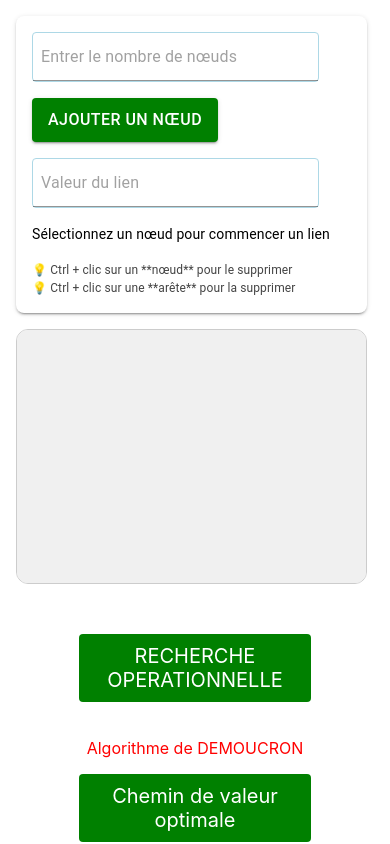
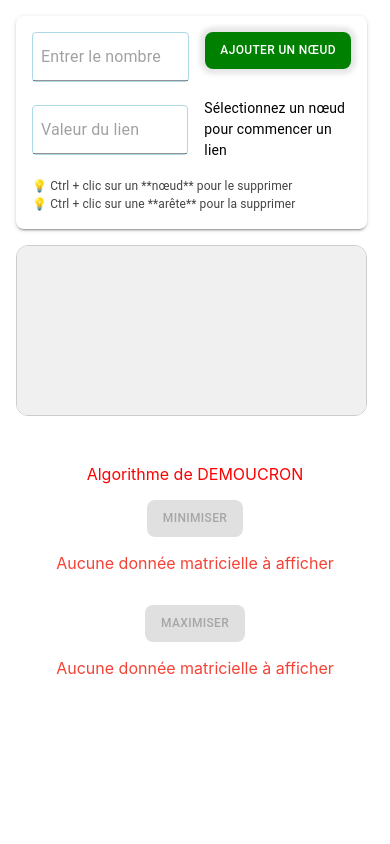
Before and after one commit to miorami07/ro-project, a React (Create React App) app: page / in a window 390 px wide. Built offline with nearby package versions, Linux system fonts and the light colour scheme.

Commit message:
fix: responsive design

```diff
--- a/src/component/graphe/Graphe.jsx
+++ b/src/component/graphe/Graphe.jsx
@@ -121,13 +121,10 @@ const DynamicGraph = () => {
   }
   return (
     <Stack
-      style={{
-        width: "100%",
-        height: "100vh",
-        overflow: "hidden",
-        gap: 2,
-      }}
+      width={"100%"}
+      height={{ xs: "100vh", md: "100vh" }}
       direction={{ xs: "column", md: "row" }}
+      gap={2}
     >
       <Stack
         direction="column"
@@ -136,18 +133,19 @@ const DynamicGraph = () => {
         spacing={2}
         padding={{ xs: 2, md: 4 }}
         marginRight={{ xs: 10, md: 2 }}
+        border={{ xs: "'1px solid red", md: 0 }}
       >
         <Box
           sx={{
             background: "#fff",
-            p: 2,
             borderRadius: 2,
             boxShadow: 2,
+            p: 2,
           }}
         >
           <Stack direction="column" spacing={2}>
             <Stack
-              direction={{ xs: "column", sm: "row" }}
+              direction={{ xs: "row", sm: "row" }}
               spacing={2}
               alignItems={{ xs: "flex-start", md: "center" }}
               justifyContent="space-between"
@@ -163,7 +161,7 @@ const DynamicGraph = () => {
                   border: "1px solid lightblue",
                   borderRadius: 1,
                   padding: 1,
-                  width: { xs: "90%", sm: "50%" },
+                  width: { xs: "50%", sm: "50%" },
                 }}
               />
               <Button
@@ -172,11 +170,13 @@ const DynamicGraph = () => {
                 sx={{
                   backgroundColor: "green",
                   color: "white",
-                  fontSize: "16px",
+                  fontSize: { xs: "12px", md: "16px" },
                   px: { xs: 2, md: 3 },
                   py: { xs: 1, md: 1.5 },
-                  borderRadius: 1,
+                  borderRadius: 2,
                   whiteSpace: "nowrap",
+                  textAlign: "center",
+                  boxShadow: "0 0 5px 5px rgb(0, 0,0, 0.1)",
                 }}
               >
                 Ajouter un nœud
@@ -184,9 +184,9 @@ const DynamicGraph = () => {
             </Stack>
 
             <Stack
-              direction={{ xs: "column", sm: "row" }}
+              direction={{ xs: "row", sm: "row" }}
               spacing={2}
-              alignItems={{ xs: "flex-start", md: "center" }}
+              alignItems={{ xs: "center", md: "center" }}
               justifyContent="space-between"
             >
               <Input
@@ -200,13 +200,13 @@ const DynamicGraph = () => {
                   border: "1px solid lightblue",
                   borderRadius: 1,
                   padding: 1,
-                  width: { xs: "90%", sm: "50%" },
+                  width: { xs: "100%", sm: "50%" },
                 }}
               />
               <Typography
                 sx={{
                   fontSize: { xs: 14, md: 16 },
-                  width: { xs: "100%", sm: "auto" },
+                  width: { xs: "100%", sm: "50%" },
                 }}
               >
                 {linkingNode
@@ -225,7 +225,7 @@ const DynamicGraph = () => {
         </Box>
         <Box
           sx={{
-            height: { xs: "30vh", md: "100vh" },
+            height: { xs: "20vh", md: "100vh" },
             overflowX: "auto",
             overflowY: "hidden",
             border: "1px solid #ccc",
@@ -372,17 +372,20 @@ const DynamicGraph = () => {
         </Box>
       </Stack>
 
-      <div
+      <Stack
         style={{
           height: { xs: "50vh", md: "100%" },
           overflow: "auto",
           boxSizing: "border-box",
           width: "100%",
         }}
+        paddingTop={{ xs: 0, md: 4 }}
+        direction={"column"}
+        gap={2}
       >
         <Tableau nodes={nodes} edges={edges} />
         <Maximum nodes={nodes} edges={edges} />
-      </div>
+      </Stack>
     </Stack>
   );
 };
--- a/src/component/graphe/Maximum.jsx
+++ b/src/component/graphe/Maximum.jsx
@@ -1,6 +1,6 @@
 import { useContext, useState } from "react";
 import { PathCostsContext } from "../../context/PathCostProvider";
-import { Stack } from "@mui/material";
+import { Button, Stack } from "@mui/material";
 
 const Maximum = ({ nodes = [], edges = [] }) => {
   const [steps, setSteps] = useState([]);
@@ -145,46 +145,47 @@ const Maximum = ({ nodes = [], edges = [] }) => {
         direction={{ xs: "column", md: "row" }}
         gap={{ xs: 2, md: 2 }}
         justifyContent={"space-between"}
-        alignItems={"center"}
+        alignItems={{ xs: "center", md: "center" }}
         flexWrap="wrap"
-        paddingTop={4}
+        padding={{ xs: 2, md: 0 }}
       >
-        <button
+        <Button
           onClick={handleCalculate}
-          style={{
-            marginBottom: 20,
-            padding: "10px 16px",
+          variant="contained"
+          sx={{
             backgroundColor: "green",
             color: "white",
-            border: "none",
-            borderRadius: 4,
-            cursor: "pointer",
-            fontSize: "20px",
+            fontSize: { xs: "12px", md: "16px" },
+            px: { xs: 2, md: 3 },
+            py: { xs: 1, md: 1.5 },
+            borderRadius: 2,
+            whiteSpace: "nowrap",
+            textAlign: "center",
+            boxShadow: "0 0 5px 5px rgb(0, 0,0, 0.1)",
           }}
           disabled={nodes.length === 0}
         >
           Maximiser
-        </button>
+        </Button>
       </Stack>
       {hasCalculated && (
         <div
           style={{
-            backgroundColor: "#e3f2fd",
-            padding: { xs: 12, md: 16 },
+            // backgroundColor: "#e3f2fd",
+            padding: { xs: 1, md: 16 },
             borderRadius: 4,
-            marginBottom: { xs: 10, md: 20 },
             fontSize: { xs: "16px", md: "20px" },
           }}
         >
           {longestPath.length > 0 ? (
             <Stack
-              direction={{ xs: "column", sm: "row" }}
-              gap={{ xs: 1, sm: 2 }}
-              alignItems={{ xs: "flex-start", sm: "center" }}
+              direction={{ xs: "column", md: "row" }}
+              gap={{ xs: 0, md: 1 }}
+              alignItems={{ xs: "center", sm: "center" }}
               flexWrap="wrap"
-              padding={2}
+              padding={{ xs: 1, md: 0 }}
             >
-              <div style={{ display: "flex", flexDirection: "row", gap: 2 }}>
+              <div style={{ display: "flex", flexDirection: "row", gap: 1 }}>
                 <p>Résultat :</p>
                 <p>
                   <strong>Coût total :</strong> {pathCost}
@@ -196,7 +197,7 @@ const Maximum = ({ nodes = [], edges = [] }) => {
               </p>
             </Stack>
           ) : (
-            <p>Aucun chemin trouvé</p>
+            <Stack padding={{ xs: 2, sm: 2 }}>Aucun chemin trouvé</Stack>
           )}
         </div>
       )}
@@ -207,13 +208,13 @@ const Maximum = ({ nodes = [], edges = [] }) => {
           showChanges={false}
         />
       ) : (
-        <div
-          style={{
+        <Stack
+          sx={{
             display: "flex",
             flexDirection: { xs: "column", md: "row" },
             flexWrap: "wrap",
-            gap: 20,
-            paddingTop: 10,
+            gap: 2,
+            alignItems: { xs: "center", md: "flex-start" },
           }}
         >
           {steps.map((step, index) => (
@@ -225,7 +226,7 @@ const Maximum = ({ nodes = [], edges = [] }) => {
               referenceMatrix={steps[0].matrix}
             />
           ))}
-        </div>
+        </Stack>
       )}
     </div>
   );
@@ -256,7 +257,7 @@ const MatrixDisplay = ({
       style={{
         marginBottom: { xs: 20, md: 30 },
         border: "1px solid #e0e0e0",
-        borderRadius: 4,
+        borderRadius: 12,
         padding: 16,
         backgroundColor: "#fff",
         width: { xs: "100%", sm: "80%", md: 500 },
--- a/src/component/graphe/Tableau.jsx
+++ b/src/component/graphe/Tableau.jsx
@@ -1,6 +1,6 @@
 import React, { useContext, useState } from "react";
 import { PathCostsContext } from "../../context/PathCostProvider";
-import { Stack } from "@mui/material";
+import { Button, Stack } from "@mui/material";
 
 const Tableau = ({ nodes = [], edges = [] }) => {
   const [steps, setSteps] = useState([]);
@@ -129,100 +129,61 @@ const Tableau = ({ nodes = [], edges = [] }) => {
     nodes.length > 0 ? formatMatrix(getNumericMatrix(), 0).matrix : [];
 
   return (
-    <div>
+    <Stack>
       <Stack
-        direction={{ xs: "column", md: "column" }}
+        direction="column"
         gap={{ xs: 2, md: 2 }}
-        justifyContent={"space-between"}
-        alignItems={{ xs: "centerlex-start", md: "flex-start" }}
+        justifyContent={{ xs: "none", md: "space-between" }}
+        alignItems={{ xs: "center", md: "flex-start" }}
         flexWrap="wrap"
-        paddingTop={4}
+        padding={{ xs: 2, md: 0 }}
       >
         <Stack
-          direction={{ xs: "column", md: "row" }}
-          gap={{ xs: 2, md: 1 }}
+          direction="column"
+          gap={{ xs: 2, md: 2 }}
           justifyContent={"space-between"}
-          alignItems="center"
+          alignItems={{ xs: "center", md: "flex-start" }}
           flexWrap="wrap"
         >
-          <span
-            style={{
-              marginBottom: 20,
-              padding: "10px 16px",
-              backgroundColor: "green",
-              color: "white",
-              border: "none",
-              borderRadius: 4,
-              fontSize: "20px",
-              width: 200,
-              textAlign: "center",
-            }}
-          >
-            RECHERCHE OPERATIONNELLE
-          </span>
           <Stack style={{ color: "red" }} fontSize={{ xs: 16, md: 25 }}>
             Algorithme de DEMOUCRON
           </Stack>
-          <span
-            style={{
-              marginBottom: 20,
-              padding: "10px 16px",
+          <Button
+            onClick={handleCalculate}
+            variant="contained"
+            sx={{
               backgroundColor: "green",
               color: "white",
-              border: "none",
-              borderRadius: 4,
-              fontSize: "20px",
-              width: 200,
+              fontSize: { xs: "12px", md: "16px" },
+              px: { xs: 2, md: 3 },
+              py: { xs: 1, md: 1.5 },
+              borderRadius: 2,
+              whiteSpace: "nowrap",
               textAlign: "center",
-            }}
-          >
-            Chemin de valeur optimale
-          </span>
-        </Stack>
-        <Stack
-          direction={{ xs: "column", md: "row" }}
-          gap={{ xs: 2, md: 2 }}
-          justifyContent={"space-between"}
-          alignItems={"center"}
-          flexWrap="wrap"
-        >
-          <button
-            onClick={handleCalculate}
-            style={{
-              marginBottom: 20,
-              padding: "10px 16px",
-              backgroundColor: "green",
-              color: "white",
-              border: "none",
-              borderRadius: 4,
-              cursor: "pointer",
-              fontSize: "20px",
+              boxShadow: "0 0 5px 5px rgb(0, 0,0, 0.1)",
             }}
             disabled={nodes.length === 0}
           >
             Minimiser
-          </button>
-          <span></span>
-          <span></span>
+          </Button>
         </Stack>
       </Stack>
       {hasCalculated && (
         <div
           style={{
-            backgroundColor: "#e3f2fd",
-            padding: { xs: 12, md: 16 },
+            // backgroundColor: "#e3f2fd",
+            padding: { xs: 1, md: 16 },
             borderRadius: 4,
-            marginBottom: { xs: 10, md: 20 },
             fontSize: { xs: "16px", md: "20px" },
           }}
         >
           {shortestPath.length > 0 ? (
             <Stack
-              direction={{ xs: "column", sm: "row" }}
-              gap={{ xs: 1, sm: 2 }}
-              alignItems={{ xs: "flex-start", sm: "center" }}
+              direction={{ xs: "column", md: "row" }}
+              gap={{ xs: 0, md: 1 }}
+              alignItems={{ xs: "center", sm: "center" }}
               flexWrap="wrap"
-              padding={2}
+              padding={{ xs: 2, md: 0 }}
             >
               <div style={{ display: "flex", flexDirection: "row", gap: 2 }}>
                 <p>Résultat :</p>
@@ -236,7 +197,7 @@ const Tableau = ({ nodes = [], edges = [] }) => {
               </p>
             </Stack>
           ) : (
-            <p>Aucun chemin trouvé</p>
+            <Stack padding={{ xs: 2, sm: 2 }}>Aucun chemin trouvé</Stack>
           )}
         </div>
       )}
@@ -247,13 +208,12 @@ const Tableau = ({ nodes = [], edges = [] }) => {
           showChanges={false}
         />
       ) : (
-        <div
-          style={{
+        <Stack
+          sx={{
             display: "flex",
             flexDirection: { xs: "column", md: "row" },
             flexWrap: "wrap",
-            gap: 20,
-            paddingTop: 10,
+            gap: 2,
             alignItems: { xs: "center", md: "flex-start" },
           }}
         >
@@ -266,9 +226,9 @@ const Tableau = ({ nodes = [], edges = [] }) => {
               referenceMatrix={steps[0].matrix}
             />
           ))}
-        </div>
+        </Stack>
       )}
-    </div>
+    </Stack>
   );
 };
 
@@ -283,7 +243,7 @@ const MatrixDisplay = ({
       <div
         style={{
           color: "#f44336",
-          padding: { xs: 12, md: 16 },
+          padding: { xs: 2, md: 16 },
           textAlign: "center",
         }}
       >
@@ -297,7 +257,7 @@ const MatrixDisplay = ({
       style={{
         marginBottom: { xs: 20, md: 30 },
         border: "1px solid #e0e0e0",
-        borderRadius: 4,
+        borderRadius: 12,
         padding: 10,
         backgroundColor: "#fff",
         width: { xs: "100%", sm: "80%", md: 500 },
```
